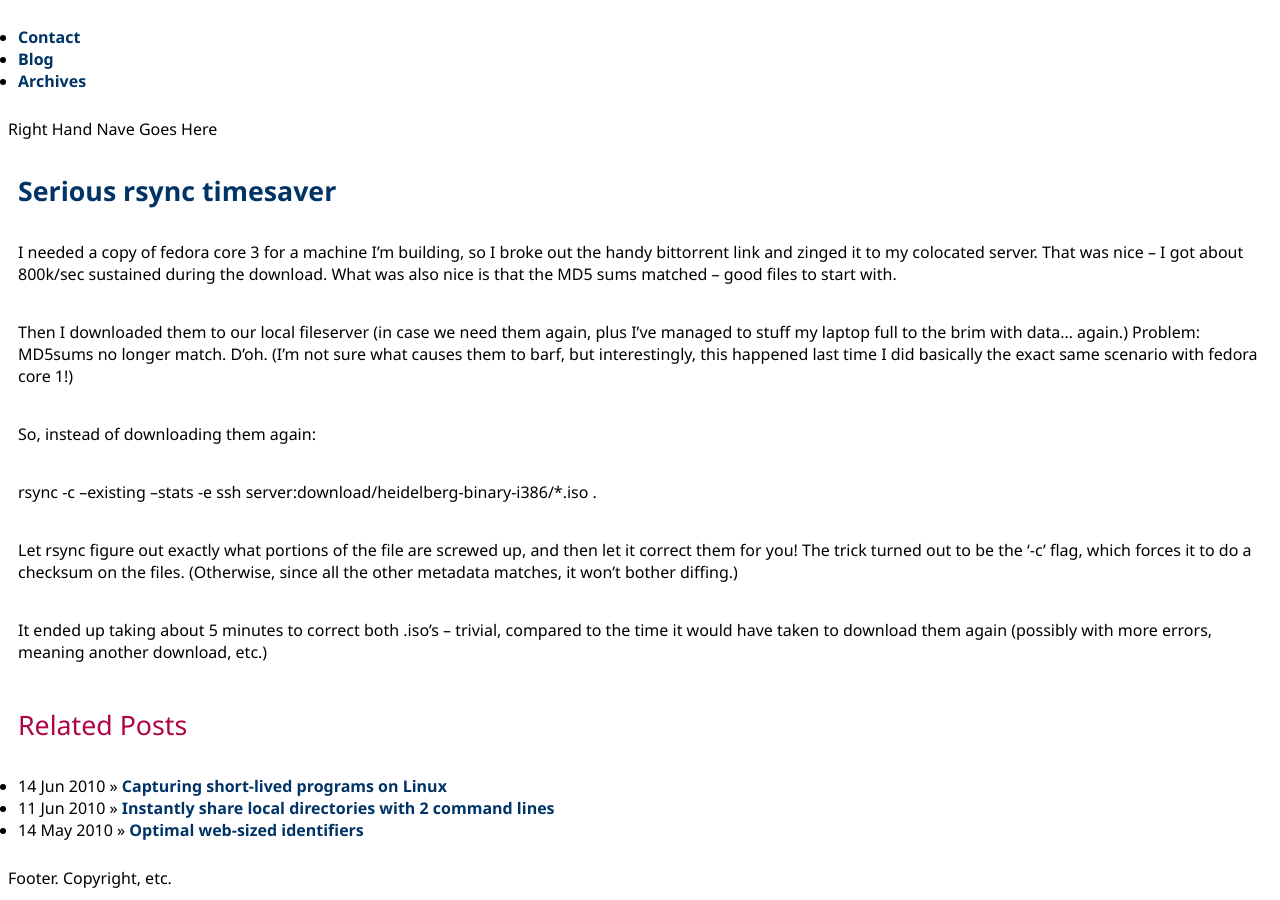
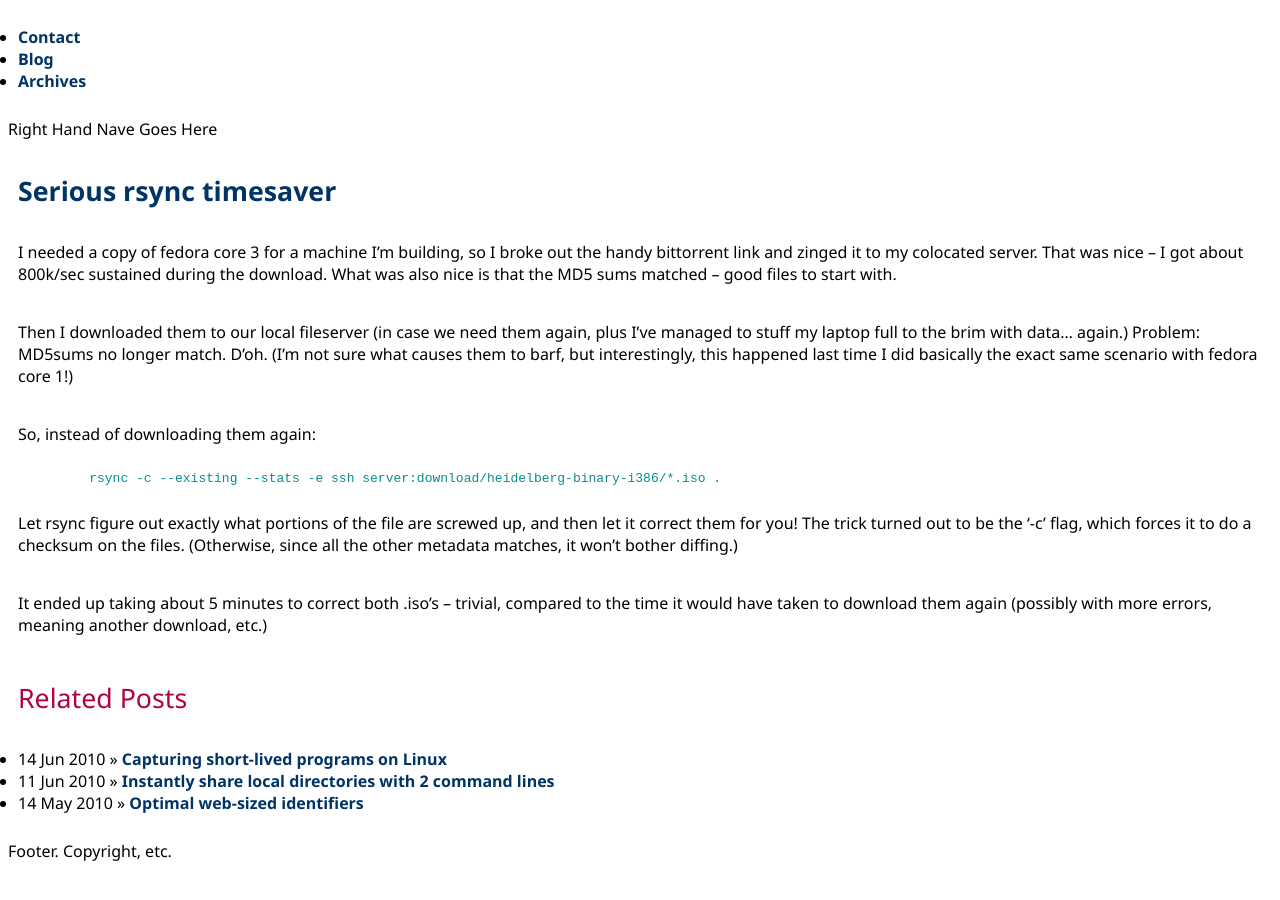
Before and after one commit to jbarratt/serialized.net, a Jekyll site: the page built from _posts/2004-11-22-serious-rsync-timesaver.markdown, in a window 1280 px wide. Built offline with Jekyll 4.4.1, drawn with Linux system fonts in a browser that asks for light colours; Markdown is read by kramdown in place of the engine named in the settings.

Commit message:
fixed broken markdown causing backtrace to spew

```diff
--- a/_posts/2004-11-22-serious-rsync-timesaver.markdown
+++ b/_posts/2004-11-22-serious-rsync-timesaver.markdown
@@ -2,9 +2,6 @@
 wordpress_id: 30
 layout: post
 title: Serious rsync timesaver
-excerpt: |
-
-
 wordpress_url: http://wp.serialized.net/?p=30
 ---
 I needed a copy of fedora core 3 for a machine I'm building, so I broke out the handy bittorrent link and zinged it to my colocated server. That was nice -- I got about 800k/sec sustained during the download. What was also nice is that the MD5 sums matched -- good files to start with.
@@ -13,7 +10,9 @@ Then I downloaded them to our local fileserver (in case we need them again, plus
 
 So, instead of downloading them again:
 
-rsync -c --existing --stats -e ssh server:download/heidelberg-binary-i386/*.iso .
+{% highlight text %}
+    rsync -c --existing --stats -e ssh server:download/heidelberg-binary-i386/*.iso .
+{% endhighlight %}
 
 Let rsync figure out exactly what portions of the file are screwed up, and then let it correct them for you! The trick turned out to be the '-c' flag, which forces it to do a checksum on the files. (Otherwise, since all the other metadata matches, it won't bother diffing.)
 
--- a/_posts/2009-12-02-updated-inbox-zero-with-mail-app-technique.markdown
+++ b/_posts/2009-12-02-updated-inbox-zero-with-mail-app-technique.markdown
@@ -32,7 +32,7 @@ The core code again, (tweak to fit your accounts and archive mailbox names)
             move theMessage to mailbox myMailbox of account myAccount
         end repeat
     end tell
-[% endhighlight %}
+{% endhighlight %}
 
 It should look something like this:
 ![Automator: Archive Applescript](/images/automator_archive.jpg "Automator: Archive Applescript")
```
